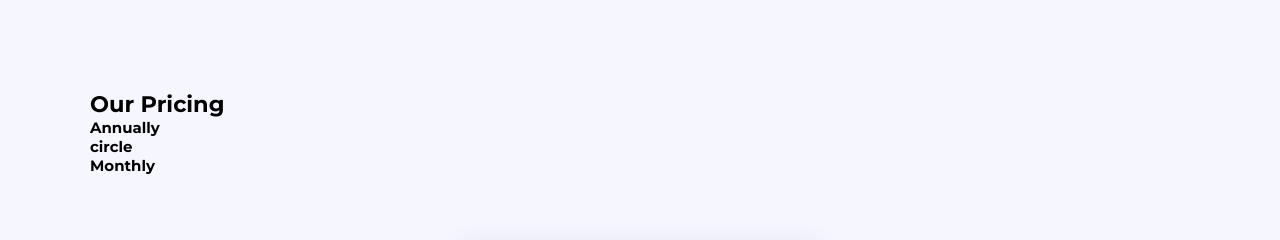
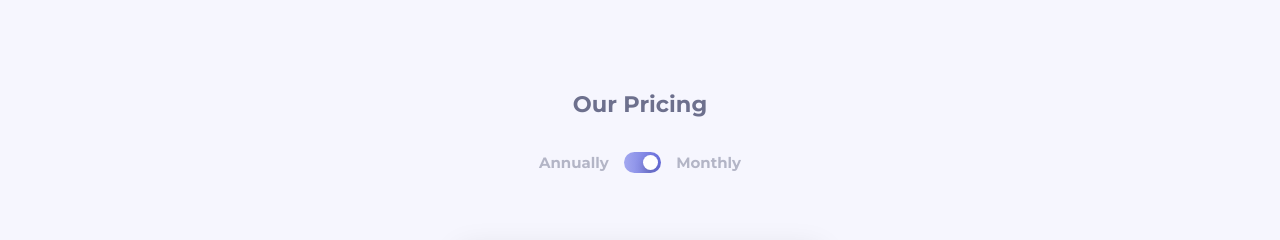
Before and after one commit to Moopy559/pricing-component-with-toggle-master, a plain HTML site: page index.html in a window 1280 px wide. Shown: the top 240 px of the page. Drawn offline with Linux system fonts and the light colour scheme.

Commit message:
Style 'Heading' section and add hover state for toggle

```diff
--- a/index.html
+++ b/index.html
@@ -12,12 +12,12 @@
       <section class="heading">
         <h2>Our Pricing</h2>
         <div>
-          <span>Annually</span>
-          <span class="toggle">
-            <div>circle</div>
-          </span>
+          <div style="padding-right: 1rem">Annually</div>
+          <button>
+            <div id="circle"></div>
+          </button>
+          <div style="padding-left: 1rem">Monthly</div>
         </div>
-        <span>Monthly</span>
       </section>
       <!-- HEADING SECTION END -->
       <!-- COMPONENT SECTION -->
--- a/style.css
+++ b/style.css
@@ -59,6 +59,37 @@ button:hover {
 
 .heading {
   margin-top: 6rem;
+  display: grid;
+  grid-template-rows: 1fr 1fr;
+  gap: 2rem;
+  justify-content: center;
+  text-align: center;
+  color: var(--accent2);
+  div {
+    color: var(--accent);
+    display: flex;
+    align-items: center;
+  }
+  button {
+    background-image: linear-gradient(to right, #a3a8f0, #696fdd);
+    border-radius: 999px;
+    width: 2.5rem;
+    padding: 0.2rem;
+    display: flex;
+    justify-content: flex-end;
+    overflow: hidden;
+    div {
+      background-color: white;
+      box-shadow: 0px 5px 10px rgb(0, 0, 0, 0.2);
+      border-radius: 999px;
+      width: 1rem;
+      height: 1rem;
+    }
+  }
+  button:hover {
+    background: none;
+    background-color: #a3a8f0;
+  }
 }
 
 .components {
```
